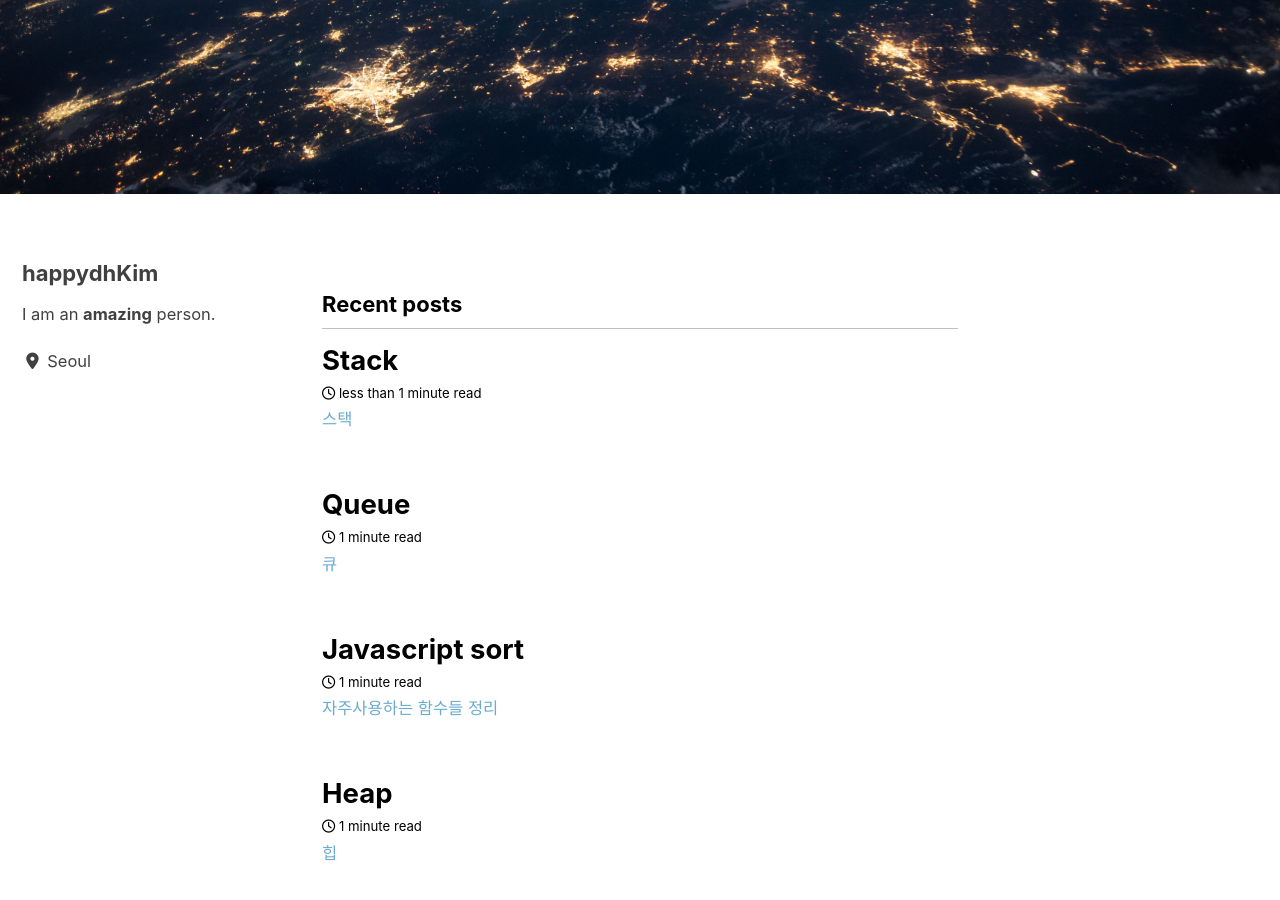
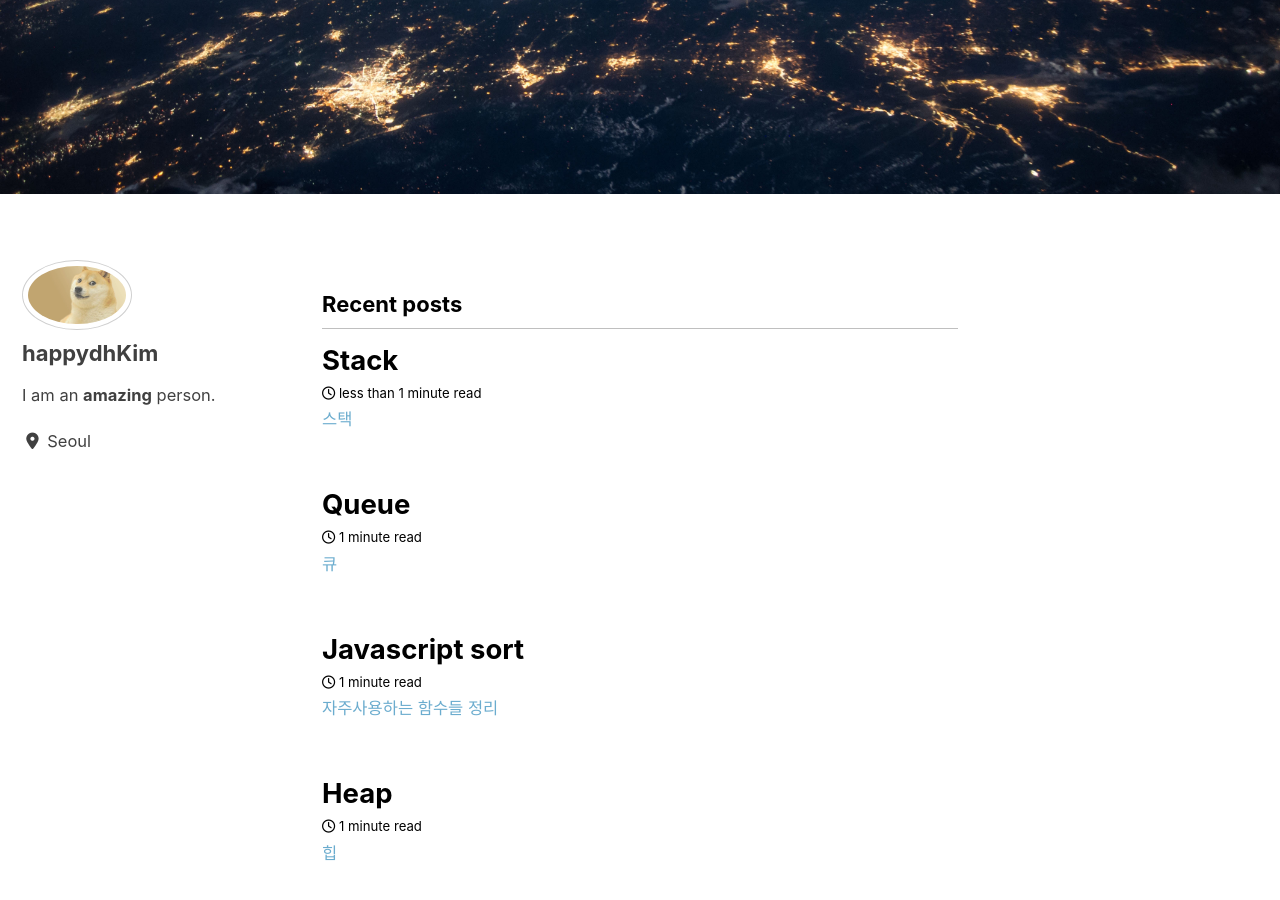
Before and after one commit to happydhKim/happydhKim.github.io, a Jekyll site: the page built from index.html, in a window 1280 px wide and 900 px high, scrolled down 416 px. Built offline with Jekyll 4.4.1, drawn with Linux system fonts in a browser that asks for light colours; cached includes are drawn as plain includes; nearby versions of some CDN libraries; the list of posts is cut into pages by our own code.

Commit message:
Create avatar images

```diff
--- a/_config.yml
+++ b/_config.yml
@@ -108,7 +108,7 @@
 # Site Author
 author:
   name             : "happydhKim"
-  avatar           : # path of avatar image, e.g. "/assets/images/bio-photo.jpg"
+  avatar           : "/assets/images/shiba.jpg"
   bio              : "I am an **amazing** person."
   location         : "Seoul"
   email            :
```
Also changed, not shown: assets/images/shiba.jpg (added).
